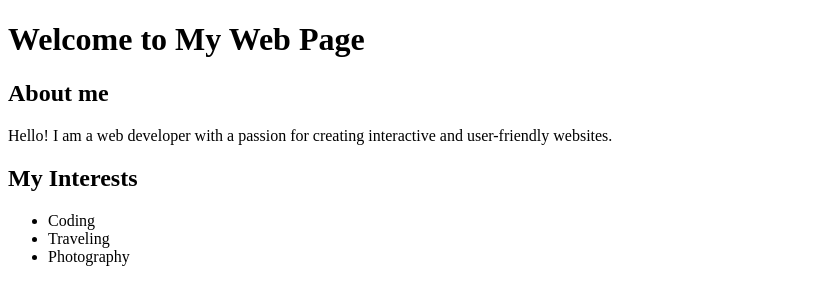
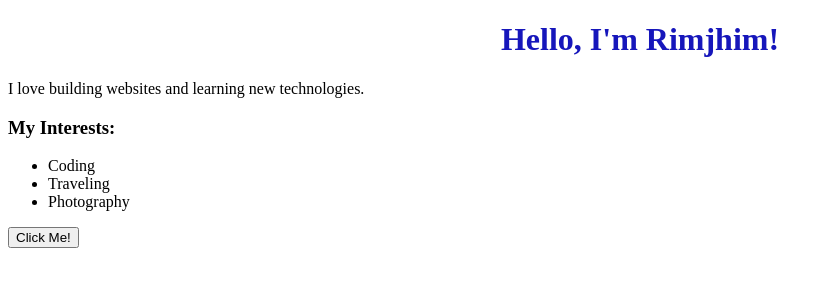
Before and after one commit to Rimjhim-web7015/demo-repo24, a plain HTML site: page index.html in a window 1280 px wide. Shown: the whole page, without its empty margins (0-832 px from the left). Drawn offline with Linux system fonts and the light colour scheme.

Commit message:
forth commit

```diff
--- a/index.html
+++ b/index.html
@@ -1,18 +1,28 @@
 <!DOCTYPE html>
 <html lang="en">
 <head>
-    <meta charset="UTF-8">
-    <meta name="viewport" content="width=device-width, initial-scale=1.0">
-    <title>Document</title>
+  <meta charset="UTF-8" />
+  <meta name="viewport" content="width=device-width, initial-scale=1.0" />
+  <title>My Profile</title>
+  <link rel="stylesheet" href="style.css" />
 </head>
 <body>
-    <h1>Welcome to My Web Page</h1>
-    <h2>About me</h2>
-    <p>Hello! I am a web developer with a passion for creating interactive and user-friendly websites.</p>
-    <h2>My Interests</h2>
-    <ul>
+  <div class="card">
+    <h1>Hello, I'm Rimjhim!</h1>
+    <p>I love building websites and learning new technologies.</p>
+
+    <div class="interests">
+      <h3>My Interests:</h3>
+      <ul>
         <li>Coding</li>
         <li>Traveling</li>
         <li>Photography</li>
+      </ul>
+    </div>
+
+    <button onclick="showMessage()">Click Me!</button>
+  </div>
+
+  <script src="script.js"></script>
 </body>
 </html>
--- a/script.js
+++ b/script.js
@@ -1 +1 @@
-console.log("Hello, World!");
+console.log("h2");
--- a/style.css
+++ b/style.css
@@ -1,5 +1,9 @@
+
+
+
+
 h1{
-    color: blue;
+    color: rgb(22, 22, 187);
     font-size: 2em;
     text-align: center;
 }
```
